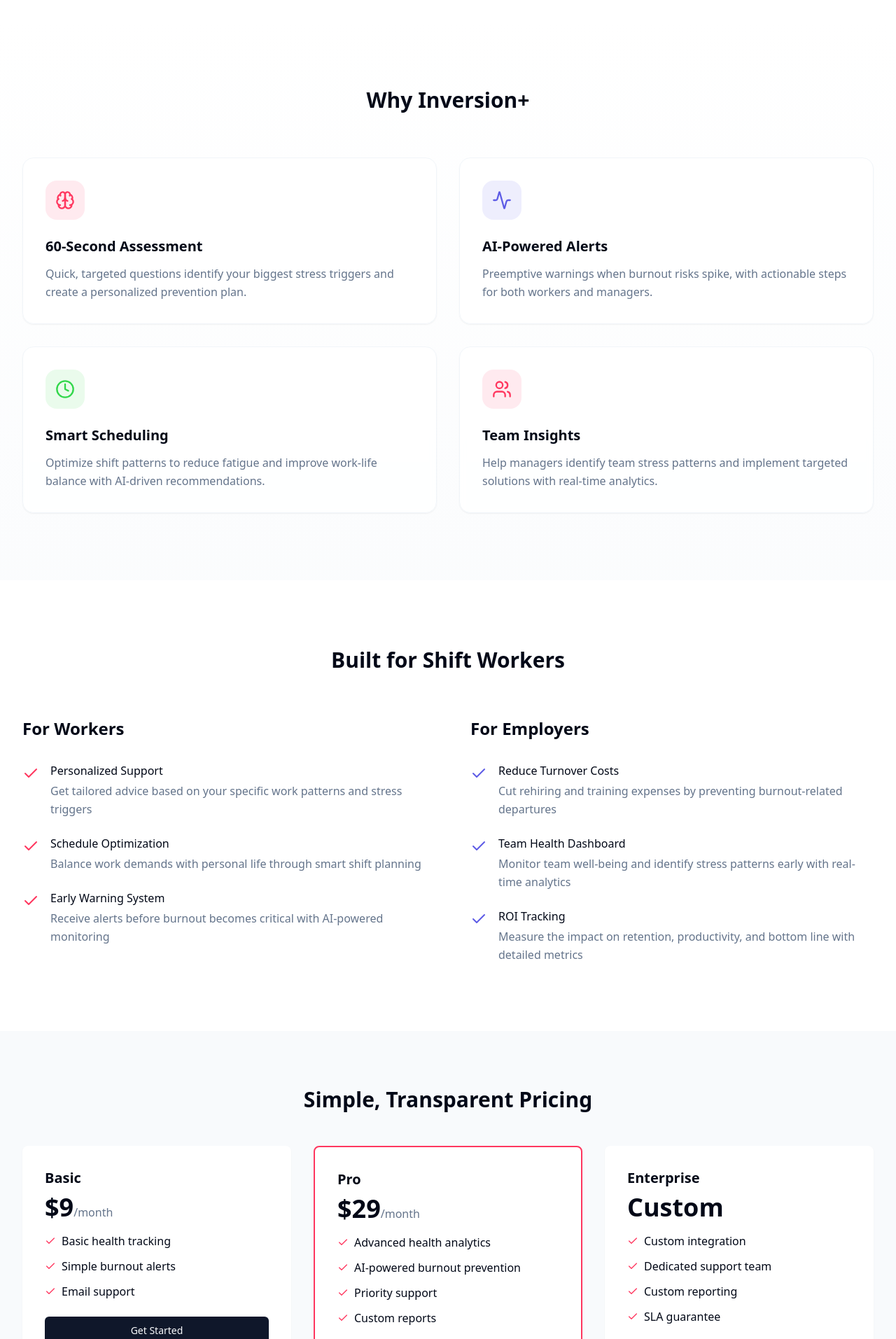
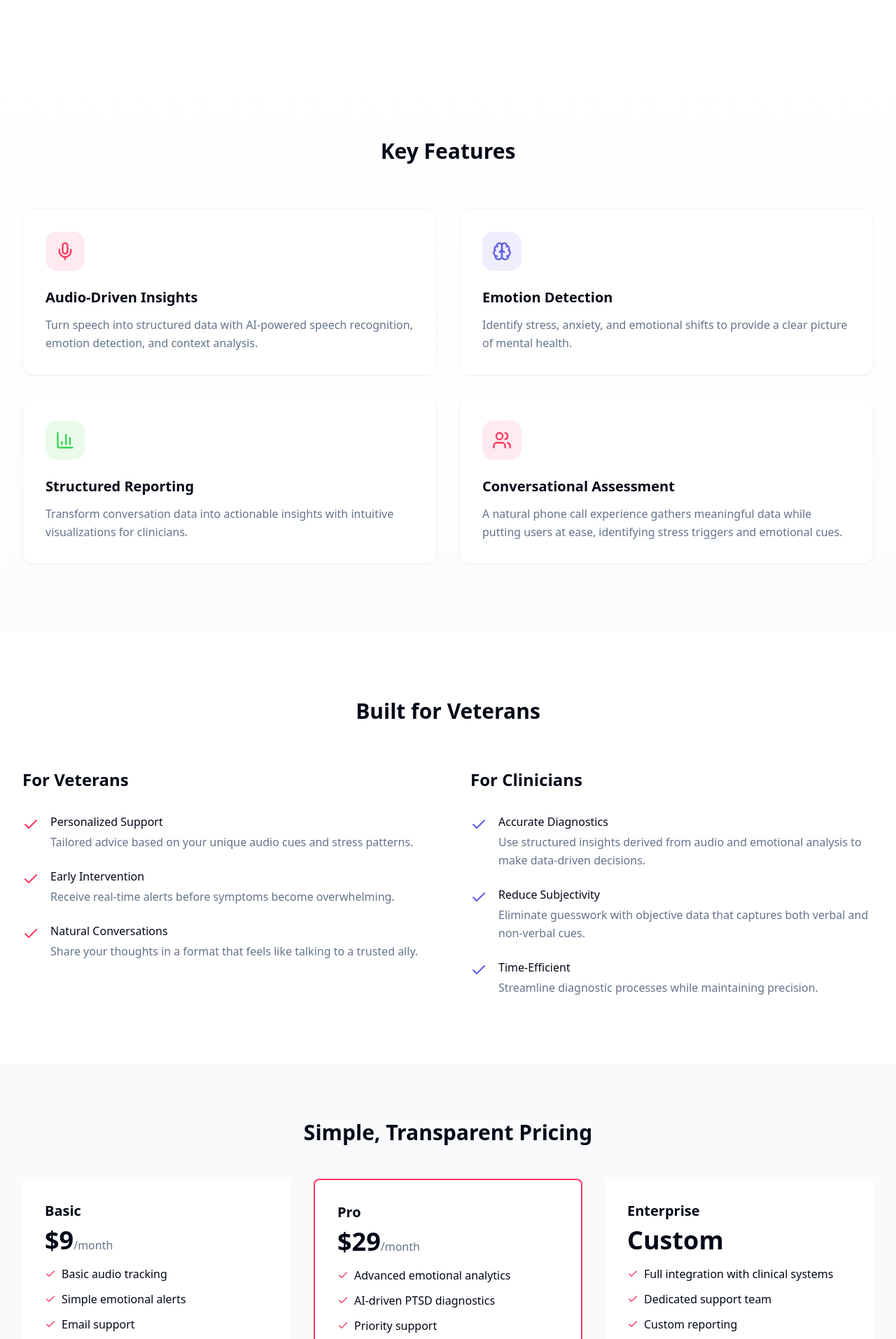
Before and after one commit to teezyheru/inversiondotplus, a React (Vite) app: page / in a window 1280 px wide. Shown: the part 560-2473 px from the top of the page at 70% size. Built offline with nearby package versions, Linux system fonts and the light colour scheme.

Commit message:
Update text content for Inversion+
Replaced existing text with new content focused on AI-driven mental health diagnostics for veterans with PTSD. Updated sections include the introduction, features, and pricing details to reflect the new messaging and offerings.
[skip gpt_engineer]

```diff
--- a/src/components/sections/CTASection.tsx
+++ b/src/components/sections/CTASection.tsx
@@ -27,9 +27,9 @@ const CTASection = () => {
         transition={{ duration: 0.5 }}
         className="bg-gradient-to-r from-health-primary/10 via-health-secondary/10 to-health-accent/10 rounded-3xl p-12 text-center backdrop-blur-sm"
       >
-        <h2 className="text-3xl font-bold mb-4">Stop Losing Your Best People</h2>
+        <h2 className="text-3xl font-bold mb-4">Empower Healing Through Better Diagnostics</h2>
         <p className="text-xl text-muted-foreground mb-8 max-w-2xl mx-auto">
-          Cut turnover costs by 50% with our precision burnout prevention platform. Start with a free assessment today.
+          Help veterans get the care they need with objective, reliable, and natural diagnostic tools. Start with our conversational assessment today.
         </p>
         <div className="flex flex-col sm:flex-row gap-4 justify-center">
           <Button
@@ -37,7 +37,7 @@ const CTASection = () => {
             className="bg-health-primary hover:bg-health-primary/90 gap-2"
             onClick={handleStartAssessment}
           >
-            Start Free Assessment <ArrowRight className="h-4 w-4" />
+            Start Assessment <ArrowRight className="h-4 w-4" />
           </Button>
           <Button
             size="lg"
--- a/src/components/sections/DetailedFeaturesSection.tsx
+++ b/src/components/sections/DetailedFeaturesSection.tsx
@@ -10,7 +10,7 @@ const DetailedFeaturesSection = () => {
         transition={{ duration: 0.5 }}
         className="text-3xl font-bold text-center mb-16"
       >
-        Built for Shift Workers
+        Built for Veterans
       </motion.h2>
       <div className="grid md:grid-cols-2 gap-16">
         <motion.div
@@ -19,32 +19,32 @@ const DetailedFeaturesSection = () => {
           transition={{ duration: 0.5, delay: 0.2 }}
           className="space-y-8"
         >
-          <h3 className="text-2xl font-semibold">For Workers</h3>
+          <h3 className="text-2xl font-semibold">For Veterans</h3>
           <ul className="space-y-6">
             <li className="flex items-start gap-4">
               <Check className="h-6 w-6 text-health-primary flex-shrink-0 mt-1" />
               <div>
                 <p className="font-medium mb-1">Personalized Support</p>
                 <p className="text-muted-foreground leading-relaxed">
-                  Get tailored advice based on your specific work patterns and stress triggers
+                  Tailored advice based on your unique audio cues and stress patterns.
                 </p>
               </div>
             </li>
             <li className="flex items-start gap-4">
               <Check className="h-6 w-6 text-health-primary flex-shrink-0 mt-1" />
               <div>
-                <p className="font-medium mb-1">Schedule Optimization</p>
+                <p className="font-medium mb-1">Early Intervention</p>
                 <p className="text-muted-foreground leading-relaxed">
-                  Balance work demands with personal life through smart shift planning
+                  Receive real-time alerts before symptoms become overwhelming.
                 </p>
               </div>
             </li>
             <li className="flex items-start gap-4">
               <Check className="h-6 w-6 text-health-primary flex-shrink-0 mt-1" />
               <div>
-                <p className="font-medium mb-1">Early Warning System</p>
+                <p className="font-medium mb-1">Natural Conversations</p>
                 <p className="text-muted-foreground leading-relaxed">
-                  Receive alerts before burnout becomes critical with AI-powered monitoring
+                  Share your thoughts in a format that feels like talking to a trusted ally.
                 </p>
               </div>
             </li>
@@ -57,32 +57,32 @@ const DetailedFeaturesSection = () => {
           transition={{ duration: 0.5, delay: 0.3 }}
           className="space-y-8"
         >
-          <h3 className="text-2xl font-semibold">For Employers</h3>
+          <h3 className="text-2xl font-semibold">For Clinicians</h3>
           <ul className="space-y-6">
             <li className="flex items-start gap-4">
               <Check className="h-6 w-6 text-health-secondary flex-shrink-0 mt-1" />
               <div>
-                <p className="font-medium mb-1">Reduce Turnover Costs</p>
+                <p className="font-medium mb-1">Accurate Diagnostics</p>
                 <p className="text-muted-foreground leading-relaxed">
-                  Cut rehiring and training expenses by preventing burnout-related departures
+                  Use structured insights derived from audio and emotional analysis to make data-driven decisions.
                 </p>
               </div>
             </li>
             <li className="flex items-start gap-4">
               <Check className="h-6 w-6 text-health-secondary flex-shrink-0 mt-1" />
               <div>
-                <p className="font-medium mb-1">Team Health Dashboard</p>
+                <p className="font-medium mb-1">Reduce Subjectivity</p>
                 <p className="text-muted-foreground leading-relaxed">
-                  Monitor team well-being and identify stress patterns early with real-time analytics
+                  Eliminate guesswork with objective data that captures both verbal and non-verbal cues.
                 </p>
               </div>
             </li>
             <li className="flex items-start gap-4">
               <Check className="h-6 w-6 text-health-secondary flex-shrink-0 mt-1" />
               <div>
-                <p className="font-medium mb-1">ROI Tracking</p>
+                <p className="font-medium mb-1">Time-Efficient</p>
                 <p className="text-muted-foreground leading-relaxed">
-                  Measure the impact on retention, productivity, and bottom line with detailed metrics
+                  Streamline diagnostic processes while maintaining precision.
                 </p>
               </div>
             </li>
--- a/src/components/sections/FeaturesSection.tsx
+++ b/src/components/sections/FeaturesSection.tsx
@@ -1,4 +1,4 @@
-import { Activity, Clock, Brain, Users } from "lucide-react";
+import { Mic, Brain, BarChart3, Users } from "lucide-react";
 import { motion } from "framer-motion";
 
 const FeaturesSection = () => {
@@ -11,7 +11,7 @@ const FeaturesSection = () => {
           transition={{ duration: 0.5 }}
           className="text-3xl font-bold text-center mb-16"
         >
-          Why Inversion+
+          Key Features
         </motion.h2>
         <div className="grid md:grid-cols-2 gap-8">
           <motion.div
@@ -21,11 +21,11 @@ const FeaturesSection = () => {
             className="bg-background/80 backdrop-blur-sm p-8 rounded-2xl shadow-sm border border-muted"
           >
             <div className="h-14 w-14 bg-health-primary/10 rounded-2xl flex items-center justify-center mb-6">
-              <Brain className="h-7 w-7 text-health-primary" />
+              <Mic className="h-7 w-7 text-health-primary" />
             </div>
-            <h3 className="text-xl font-semibold mb-3">60-Second Assessment</h3>
+            <h3 className="text-xl font-semibold mb-3">Audio-Driven Insights</h3>
             <p className="text-muted-foreground leading-relaxed">
-              Quick, targeted questions identify your biggest stress triggers and create a personalized prevention plan.
+              Turn speech into structured data with AI-powered speech recognition, emotion detection, and context analysis.
             </p>
           </motion.div>
 
@@ -36,11 +36,11 @@ const FeaturesSection = () => {
             className="bg-background/80 backdrop-blur-sm p-8 rounded-2xl shadow-sm border border-muted"
           >
             <div className="h-14 w-14 bg-health-secondary/10 rounded-2xl flex items-center justify-center mb-6">
-              <Activity className="h-7 w-7 text-health-secondary" />
+              <Brain className="h-7 w-7 text-health-secondary" />
             </div>
-            <h3 className="text-xl font-semibold mb-3">AI-Powered Alerts</h3>
+            <h3 className="text-xl font-semibold mb-3">Emotion Detection</h3>
             <p className="text-muted-foreground leading-relaxed">
-              Preemptive warnings when burnout risks spike, with actionable steps for both workers and managers.
+              Identify stress, anxiety, and emotional shifts to provide a clear picture of mental health.
             </p>
           </motion.div>
 
@@ -51,11 +51,11 @@ const FeaturesSection = () => {
             className="bg-background/80 backdrop-blur-sm p-8 rounded-2xl shadow-sm border border-muted"
           >
             <div className="h-14 w-14 bg-health-accent/10 rounded-2xl flex items-center justify-center mb-6">
-              <Clock className="h-7 w-7 text-health-accent" />
+              <BarChart3 className="h-7 w-7 text-health-accent" />
             </div>
-            <h3 className="text-xl font-semibold mb-3">Smart Scheduling</h3>
+            <h3 className="text-xl font-semibold mb-3">Structured Reporting</h3>
             <p className="text-muted-foreground leading-relaxed">
-              Optimize shift patterns to reduce fatigue and improve work-life balance with AI-driven recommendations.
+              Transform conversation data into actionable insights with intuitive visualizations for clinicians.
             </p>
           </motion.div>
 
@@ -68,9 +68,9 @@ const FeaturesSection = () => {
             <div className="h-14 w-14 bg-health-primary/10 rounded-2xl flex items-center justify-center mb-6">
               <Users className="h-7 w-7 text-health-primary" />
             </div>
-            <h3 className="text-xl font-semibold mb-3">Team Insights</h3>
+            <h3 className="text-xl font-semibold mb-3">Conversational Assessment</h3>
             <p className="text-muted-foreground leading-relaxed">
-              Help managers identify team stress patterns and implement targeted solutions with real-time analytics.
+              A natural phone call experience gathers meaningful data while putting users at ease, identifying stress triggers and emotional cues.
             </p>
           </motion.div>
         </div>
--- a/src/components/sections/PricingSection.tsx
+++ b/src/components/sections/PricingSection.tsx
@@ -23,11 +23,11 @@ const PricingSection = () => {
             <ul className="space-y-3 mb-6">
               <li className="flex items-center gap-2">
                 <Check className="h-4 w-4 text-health-primary" />
-                <span>Basic health tracking</span>
+                <span>Basic audio tracking</span>
               </li>
               <li className="flex items-center gap-2">
                 <Check className="h-4 w-4 text-health-primary" />
-                <span>Simple burnout alerts</span>
+                <span>Simple emotional alerts</span>
               </li>
               <li className="flex items-center gap-2">
                 <Check className="h-4 w-4 text-health-primary" />
@@ -52,11 +52,11 @@ const PricingSection = () => {
             <ul className="space-y-3 mb-6">
               <li className="flex items-center gap-2">
                 <Check className="h-4 w-4 text-health-primary" />
-                <span>Advanced health analytics</span>
+                <span>Advanced emotional analytics</span>
               </li>
               <li className="flex items-center gap-2">
                 <Check className="h-4 w-4 text-health-primary" />
-                <span>AI-powered burnout prevention</span>
+                <span>AI-driven PTSD diagnostics</span>
               </li>
               <li className="flex items-center gap-2">
                 <Check className="h-4 w-4 text-health-primary" />
@@ -64,7 +64,7 @@ const PricingSection = () => {
               </li>
               <li className="flex items-center gap-2">
                 <Check className="h-4 w-4 text-health-primary" />
-                <span>Custom reports</span>
+                <span>Detailed reports</span>
               </li>
             </ul>
             <Button className="w-full">Get Pro</Button>
@@ -84,7 +84,7 @@ const PricingSection = () => {
             <ul className="space-y-3 mb-6">
               <li className="flex items-center gap-2">
                 <Check className="h-4 w-4 text-health-primary" />
-                <span>Custom integration</span>
+                <span>Full integration with clinical systems</span>
               </li>
               <li className="flex items-center gap-2">
                 <Check className="h-4 w-4 text-health-primary" />
@@ -96,7 +96,7 @@ const PricingSection = () => {
               </li>
               <li className="flex items-center gap-2">
                 <Check className="h-4 w-4 text-health-primary" />
-                <span>SLA guarantee</span>
+                <span>SLA guarantees</span>
               </li>
             </ul>
             <Button variant="outline" className="w-full">Contact Sales</Button>
```
Also changed, not shown: src/components/sections/HeroSection.tsx (+3 -4 lines).
